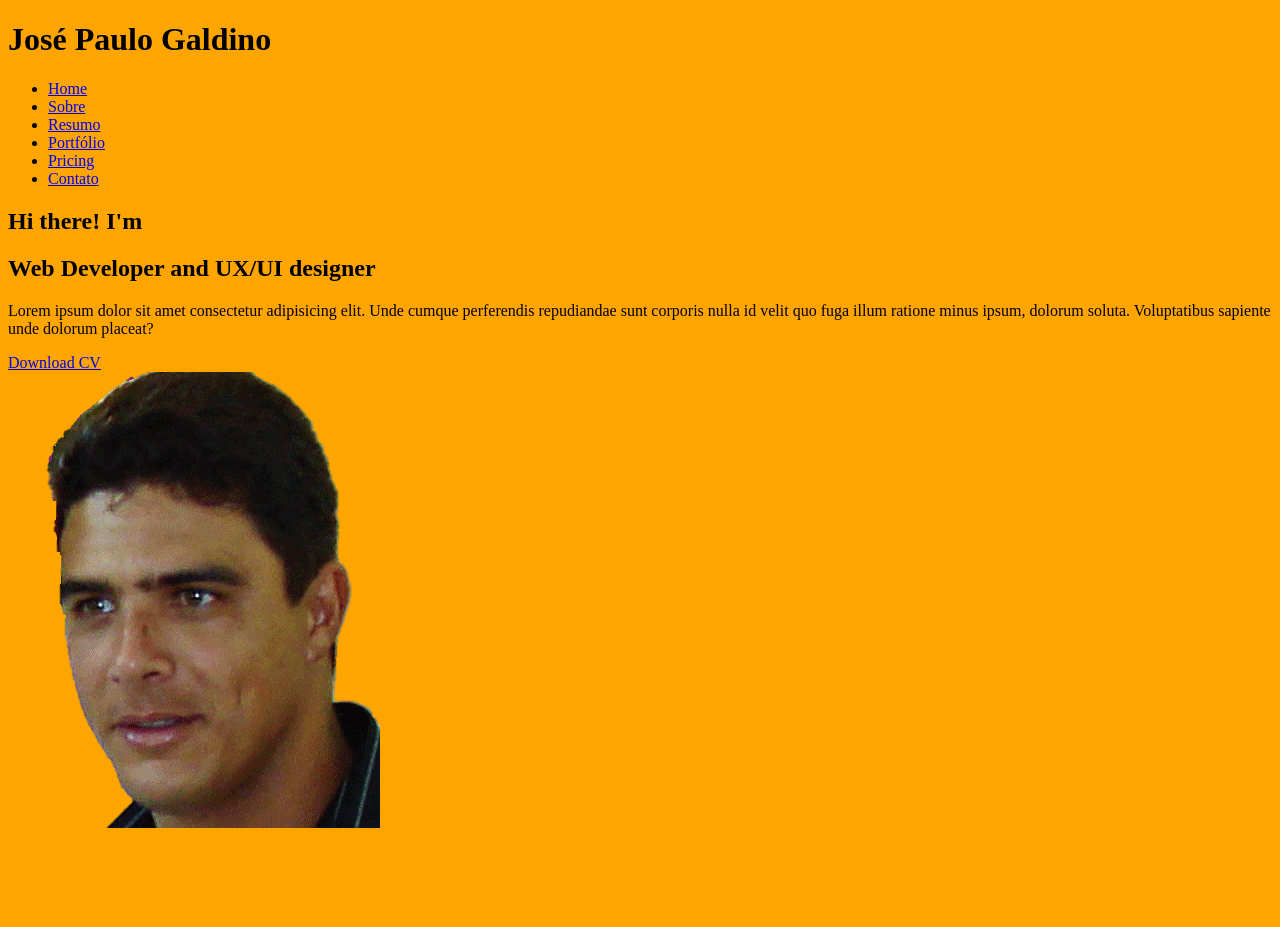
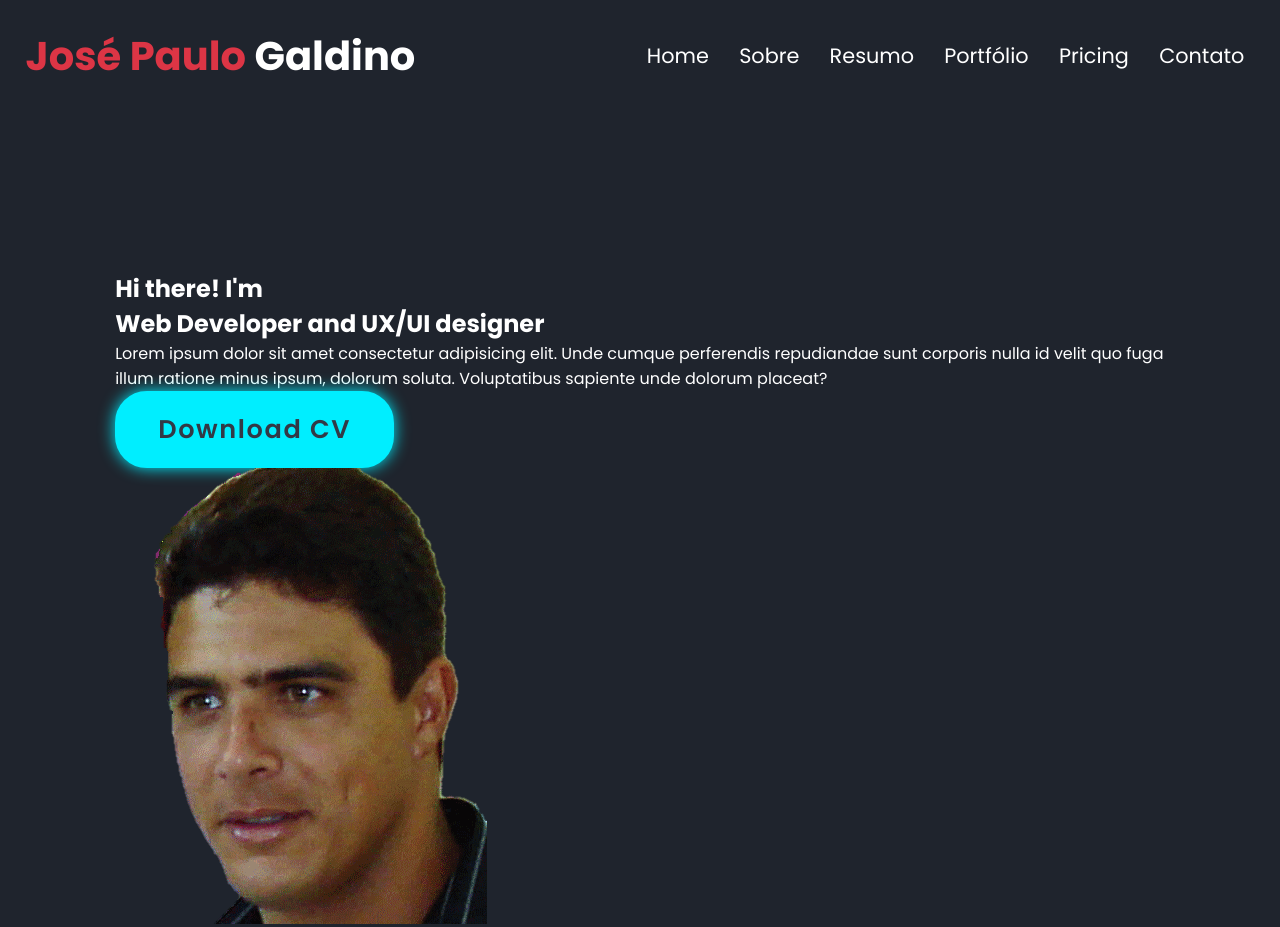
Before and after one commit to developersoftwarebrazil/HTML.portfolio.website.v1.git.io, a plain HTML site: page index.html in a window 1280 px wide. Before the commit the page ends 840 px from the top, so only its background shows below. Drawn offline with Linux system fonts and the light colour scheme.

Commit message:
create css for header

```diff
--- /dev/null
+++ b/css/modules/general.css
@@ -0,0 +1,48 @@
+@import url('https://fonts.googleapis.com/css2?family=Poppins:wght@300;400;500;600;700;800;900&display=swap');
+
+/* configurações gerais do site  */
+*{
+  margin: 0;
+  padding: 0;
+  box-sizing: border-box;
+  text-decoration: none;
+  border: none;
+  outline: none;
+  scroll-behavior: smooth;
+  font-family: 'Poppins', sans-serif;
+}
+
+/* paleta de cores para o site */
+:root{
+  --bg-color: #1f242d;
+  --second-bg-color: #323946;
+  --text-color: #fff;
+  --main-color: #0ef;
+  --red-text-color: #dc3545;
+}
+body{
+  max-width: 85.5rem; /* 1368 px*/
+  margin: 0 auto;
+  background: var(--bg-color);
+  color: var(--text-color);
+}
+
+section{
+  min-height: 100vh;
+  padding: 10rem 9% 2rem ;
+}
+.btn{
+  display: inline-block;
+  padding: 1rem 2.5rem;
+  border: .2rem solid var(--main-color);
+  border-radius: 2rem ;
+  background: var(--main-color);
+  box-shadow: 0 0 1rem var(--main-color);
+  font-size: 1.6rem;
+  letter-spacing: .1rem;
+  font-weight: 600;
+  color: var(--second-bg-color);
+}
+.btn:hover{
+  box-shadow: none;
+}
--- /dev/null
+++ b/css/modules/header.css
@@ -0,0 +1,30 @@
+header{
+  display: flex;
+  justify-content: space-between;
+  align-items: center;
+  padding: 1.6rem;
+}
+.header h1{
+  color: var(--red-text-color);
+  font-size: 2.5rem;
+}
+.header span{
+  color: var(--text-color);
+}
+.header .principalnav{
+  display: flex;
+  gap: .63rem;
+  align-items: center;
+  list-style: none;
+}
+.header .principalnav li a{
+  padding: .63rem;
+  color: var(--text-color);
+  font-size: 1.3rem;
+  transition: .5s ease;
+}
+.header .principalnav li a:hover{
+  color: var(--red-text-color);
+  transform: scale(1.1);
+  font-size: 1.35rem;
+}
--- a/css/style.css
+++ b/css/style.css
@@ -1,3 +1,2 @@
-html{
-  background: orange;
-}
+@import url('./modules/general.css');
+@import url('./modules/header.css');
--- a/index.html
+++ b/index.html
@@ -9,7 +9,7 @@
 </head>
 
 <body>
-  <header>
+  <header class="header">
     <h1>José Paulo <span>Galdino</span></h1>
     <nav>
       <ul class="principalnav">
--- a/js/main.js
+++ b/js/main.js
@@ -1 +1 @@
-console.log('hello word')
+console.log('hello word');
```
